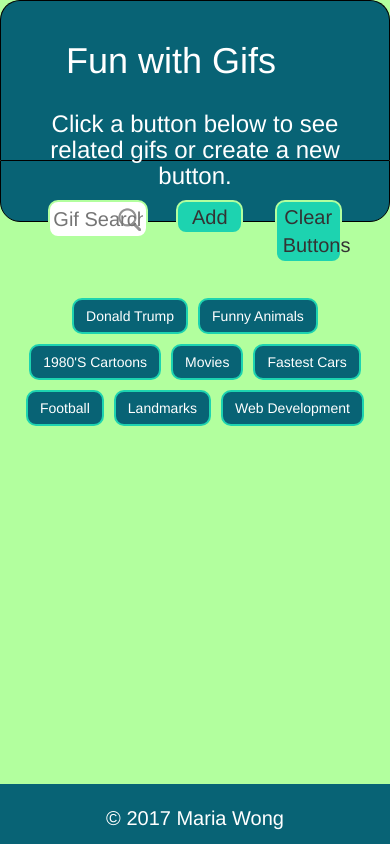
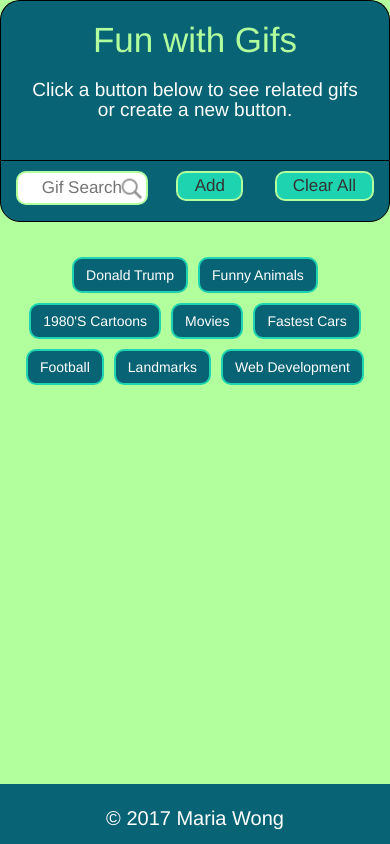
Before and after one commit to mwong770/Giphy-Fun, a plain HTML site: page index.html in a window 390 px wide. Drawn offline with nearby package versions, Linux system fonts and the light colour scheme; no server answers; a web font is replaced by a local one.

Commit message:
adds responsiveness

```diff
--- a/assets/css/style.css
+++ b/assets/css/style.css
@@ -10,6 +10,11 @@ html {
 h1 {
 	text-align: left;
 	margin-left: 50px;
+}
+
+h3 {
+	margin-left: 15px;
+	margin-right: 15px;
 }
 
 body {
@@ -68,10 +73,10 @@ button, #searchInput {
 }
 
 #clearGifButton {
-border: solid #B2FF9E 2px;
-width: 100%;
-float: left;
-background-color: #1DD3B0;
+	border: solid #B2FF9E 2px;
+	width: 100%;
+	float: left;
+	background-color: #1DD3B0;
 }
 
 #submitButton:hover {
@@ -137,6 +142,10 @@ img:hover {
 	overflow: none;
 }
 
+#gifsSection {
+	margin-bottom: 60px;
+}
+
 footer {
 	position: absolute;
 	height: 60px;
@@ -149,3 +158,174 @@ footer {
 	padding-top: 20px;
 	color: white;
 }
+
+/************ MEDIA 1200 MEDIA 1200 MEDIA 1200 MEDIA 1200 MEDIA 1200 *******************************/
+
+@media screen and (max-width: 1200px) {
+
+	h3 {
+		font-size: 21px;
+		margin-left: 15px;
+		margin-right: 15px;
+	}
+
+	img {
+		height: 225px;
+	}
+
+	.topicDiv {
+		height: 275px;
+		width: 31%;
+	}
+
+	#gifsSection {
+		font-size: 19px;
+	};
+
+}
+
+/************ MEDIA 980 MEDIA 980 MEDIA 980 MEDIA 980 MEDIA 980 *******************************/
+
+@media screen and (max-width: 980px) {
+
+	h1 {
+		text-align: center;
+		margin: 0;
+		color: #B2FF9E;
+	}
+
+	h3 {
+		font-size: 21px;
+		margin-left: 15px;
+		margin-right: 15px;
+	}
+
+	#message {
+		font-size: 20px;
+	}
+
+	.topicDiv {
+		width: 46%;
+		margin: 2%;
+	}
+
+}
+
+/************ MEDIA 768 MEDIA 768 MEDIA 768 MEDIA 768 MEDIA 768 *******************************/
+
+@media screen and (max-width: 768px) {
+
+	h1 {
+		text-align: center;
+		margin: 0;
+	}
+
+	h3 {
+		font-size: 21px;
+		margin-left: 15px;
+		margin-right: 15px;
+	}
+
+	.gifFormButton {
+		font-size: 19px;
+	}
+
+	#message {
+		font-size: 20px;
+	}
+
+	.topicDiv {
+		width: 46%;
+		margin: 2%;
+	}
+}
+
+/************ MEDIA 640 MEDIA 640 MEDIA 640 MEDIA 640 MEDIA 640 *******************************/
+
+@media screen and (max-width: 640px) {
+
+	h1 {
+		text-align: center;
+		margin: 0;
+	}
+
+	h3 {
+		font-size: 20px;
+		margin-left: 75px;
+		margin-right: 75px;
+	}
+
+	.gifFormButton {
+		font-size: 18px;
+	}
+
+	#message {
+		font-size: 19px;
+	}
+
+	img {
+		height: 200px;
+	}
+
+	.topicDiv {
+		height: 250px;
+		width: 46%;
+		margin: 2%;
+	}
+
+	#gifsSection {
+		margin-left: 0px;
+		margin-right: 0px;
+	}
+
+	.topicDiv > p {
+		width: 85%;
+	}
+
+}
+
+/************ MEDIA 520 MEDIA 520 MEDIA 520 MEDIA 520 MEDIA 520 *******************************/
+
+@media screen and (max-width: 520px) {
+
+	h1 {
+		text-align: center;
+		margin: 0;
+		font-size: 35px;
+	}
+
+	h3 {
+		font-size: 19px;
+		margin-left: 15px;
+		margin-right: 15px;
+	}
+
+	input[placeholder] {
+		font-size: 17px;
+	}
+
+	.gifFormButton {
+		font-size: 17px;
+	}
+
+	#message {
+		font-size: 18px;
+	}
+
+	img {
+		height: 225px;
+	}
+
+	.topicDiv {
+		height: 275px;
+		width: 100%;
+		margin-left: 0px;
+	}
+
+	#gifsSection {
+		margin-left: 0px;
+		margin-right: 0px;
+		padding-left: 0px;
+	}
+
+}
--- a/assets/javascript/app.js
+++ b/assets/javascript/app.js
@@ -62,7 +62,8 @@ $(document).ready(function(event) {
 
 					else {
 
-							$("#message").html("No gifs match your search. Please try another button.");
+							$("#message").html("No gifs match your search. Please try again.");
+							$("#playOrFreeze").hide();
 					}
 		});
 	}
--- a/index.html
+++ b/index.html
@@ -43,18 +43,18 @@
 
 			<form>
 
-				<div class=" col-xs-offset-1 col-xs-4">
+				<div class="col-xs-5 col-sm-offset-1 col-sm-4">
 					<input type="text" id="searchInput" placeholder="Gif Search" required>
 				</div>
 
-				<div class=" col-xs-3">
-					<button type="submit" class="formButton button btn-2 btn-2c" id="submitButton">Add</button>
+				<div class="col-xs-3">
+					<button type="submit" class="gifFormButton button btn-2 btn-2c" id="submitButton">Add</button>
 				</div>
 
 			</form>
 
-			<div class=" col-xs-3">
-				<button class="formButton button btn-2 btn-2c" id="clearGifButton">Clear Buttons</button>
+			<div class=" col-xs-4 col-sm-3">
+				<button class="gifFormButton button btn-2 btn-2c" id="clearGifButton">Clear All</button>
 			</div>
 
 
@@ -89,7 +89,7 @@
 			</div>
 		</div>
 
-		<div class="row">
+		<div id="gifsSection" class="row">
 			<div class="col-xs-12">
 				<div id="gifs"></div>
 			</div>
```
